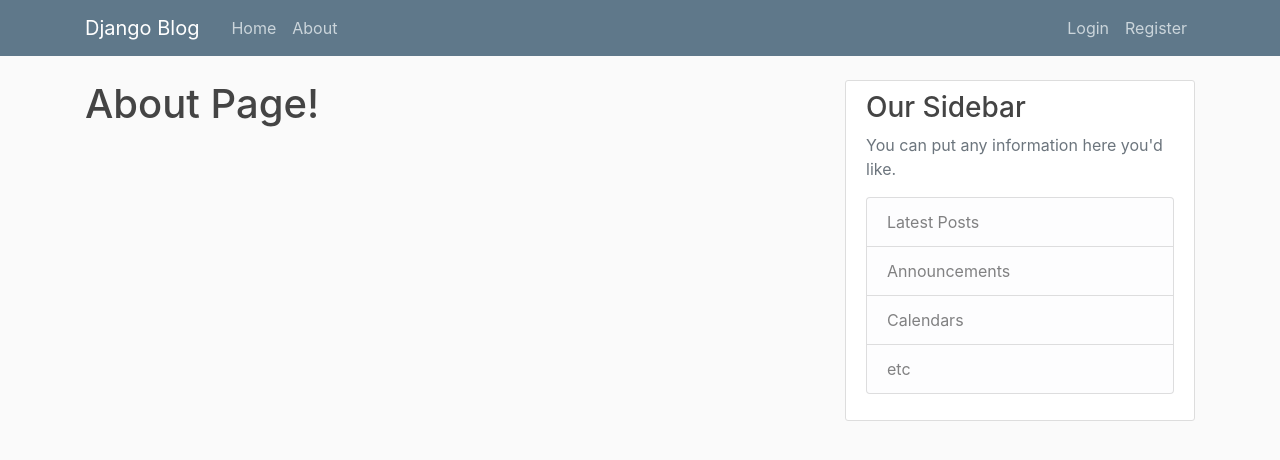
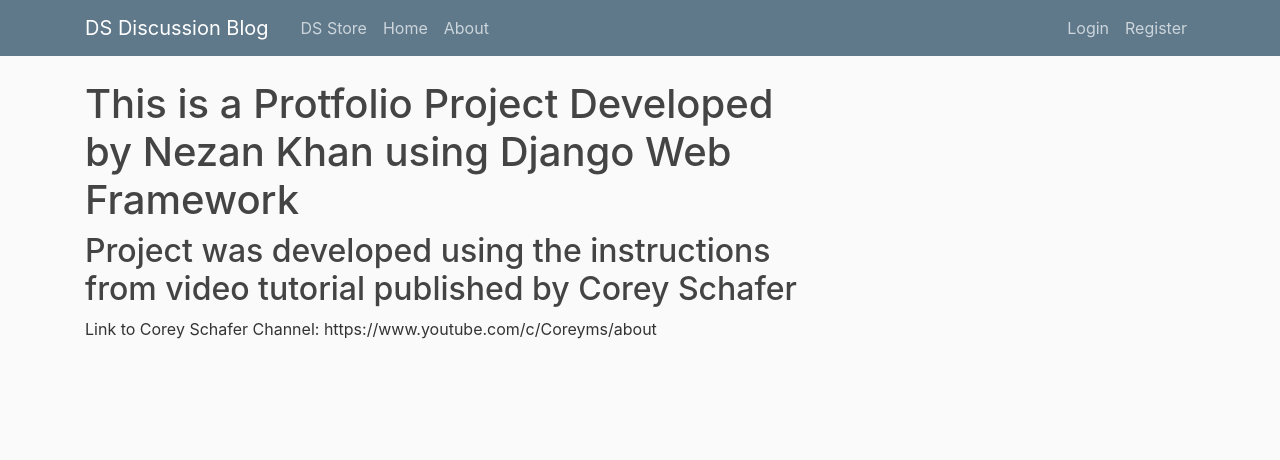
Before and after one commit to nezankhan/testproject, a Django app: page /feedback/about/ in a window 1280 px wide. Shown: the top 460 px of the page. Run offline with Django 4.2, Linux system fonts and the light colour scheme; some libraries are stand-ins or nearby versions.

Commit message:
Second Add

```diff
--- /dev/null
+++ b/blog/static/blog/main.css
@@ -0,0 +1,105 @@
+body {
+    background: #fafafa;
+    color: #333333;
+    margin-top: 5rem;
+}
+
+h1,
+h2,
+h3,
+h4,
+h5,
+h6 {
+    color: #444444;
+}
+
+ul {
+    margin: 0;
+}
+
+.bg-steel {
+    background-color: #5f788a;
+}
+
+.site-header .navbar-nav .nav-link {
+    color: #cbd5db;
+}
+
+.site-header .navbar-nav .nav-link:hover {
+    color: #ffffff;
+}
+
+.site-header .navbar-nav .nav-link.active {
+    font-weight: 500;
+}
+
+.content-section {
+    background: #ffffff;
+    padding: 10px 20px;
+    border: 1px solid #dddddd;
+    border-radius: 3px;
+    margin-bottom: 20px;
+}
+
+.article-title {
+    color: #444444;
+}
+
+a.article-title:hover {
+    color: #428bca;
+    text-decoration: none;
+}
+
+.article-content {
+    white-space: pre-line;
+}
+
+.article-img {
+    height: 65px;
+    width: 65px;
+    margin-right: 16px;
+}
+
+.article-metadata {
+    padding-bottom: 1px;
+    margin-bottom: 4px;
+    border-bottom: 1px solid #e3e3e3
+}
+
+.article-metadata a:hover {
+    color: #333;
+    text-decoration: none;
+}
+
+.article-svg {
+    width: 25px;
+    height: 25px;
+    vertical-align: middle;
+}
+
+.account-img {
+    height: 125px;
+    width: 125px;
+    margin-right: 20px;
+    margin-bottom: 16px;
+}
+
+.account-heading {
+    font-size: 2.5rem;
+}
+
+
+.videoWrapper {
+    position: relative;
+    padding-bottom: 56.25%;
+    /* 16:9 */
+    height: 0;
+}
+
+.videoWrapper iframe {
+    position: absolute;
+    top: 0;
+    left: 0;
+    width: 100%;
+    height: 100%;
+}
--- a/blog/templates/blog/about.html
+++ b/blog/templates/blog/about.html
@@ -1,5 +1,9 @@
 {% extends "blog/base.html" %}
 
 {% block content %}
-<h1>About Page!</h1>
+<h1>This is a Protfolio Project Developed by Nezan Khan using Django Web Framework</h1>
+<h2>Project was developed using the instructions from video tutorial published by Corey Schafer
+</h2>
+</h3>Link to Corey Schafer Channel: https://www.youtube.com/c/Coreyms/about</h3>
+
 {% endblock content %}
--- a/blog/templates/blog/base.html
+++ b/blog/templates/blog/base.html
@@ -17,7 +17,7 @@
     {% if title %} <title>Django
         Blog-{{title}}</title>
     {% else %}
-    <title>Django Blog</title>
+    <title>DS Discussion Blog</title>
     {% endif %}
 </head>
 
@@ -25,15 +25,17 @@
     <header class="site-header">
         <nav class="navbar navbar-expand-md navbar-dark bg-steel fixed-top">
             <div class="container">
-                <a class="navbar-brand mr-4" href="{% url 'blog-home' %}">Django Blog</a>
+                <a class="navbar-brand mr-4" href="{% url 'blog-home' %}">DS Discussion Blog</a>
                 <button class="navbar-toggler" type="button" data-toggle="collapse" data-target="#navbarToggle"
                     aria-controls="navbarToggle" aria-expanded="false" aria-label="Toggle navigation">
                     <span class="navbar-toggler-icon"></span>
                 </button>
                 <div class="collapse navbar-collapse" id="navbarToggle">
                     <div class="navbar-nav mr-auto">
+                        <a class="nav-item nav-link" href="{% url 'home' %}">DS Store</a>
                         <a class="nav-item nav-link" href="{% url 'blog-home' %}">Home</a>
                         <a class="nav-item nav-link" href="{% url 'blog-about' %}">About</a>
+
                     </div>
                     <!-- Navbar Right Side -->
                     <div class="navbar-nav">
@@ -61,19 +63,6 @@
                 {% endif %}
                 {% block content %}{% endblock %}
             </div>
-            <div class="col-md-4">
-                <div class="content-section">
-                    <h3>Our Sidebar</h3>
-                    <p class='text-muted'>You can put any information here you'd like.
-                    <ul class="list-group">
-                        <li class="list-group-item list-group-item-light">Latest Posts</li>
-                        <li class="list-group-item list-group-item-light">Announcements</li>
-                        <li class="list-group-item list-group-item-light">Calendars</li>
-                        <li class="list-group-item list-group-item-light">etc</li>
-                    </ul>
-                    </p>
-                </div>
-            </div>
         </div>
     </main>
 
--- a/frontstore/models.py
+++ b/frontstore/models.py
@@ -5,6 +5,7 @@ from django.utils import timezone
 
 class Inventory(models.Model):
     item_id = models.IntegerField(primary_key=True,serialize=True)
+    image = models.ImageField(default='default.jpg',upload_to='inventory_pics')
     product_name = models.CharField(max_length=100)
     description = models.TextField() #unrestricted text
     #date_posted = models.DateTimeField(auto_now_add=True) auto_now adds date when it was created but you cant change it later
@@ -14,3 +15,8 @@ class Inventory(models.Model):
 
     def __str__(self):
         return self.product_name
+
+class SaleOrders(models.Model):
+    order_number = models.IntegerField(primary_key=True,serialize=True)
+    item_id = models.ForeignKey(Inventory, on_delete=models.CASCADE)
+    quantity= models.IntegerField()
```
Also changed, not shown: frontstore/templates/frontstore/base.html (indentation only). Lines whose indentation alone changed are shown as unchanged.
